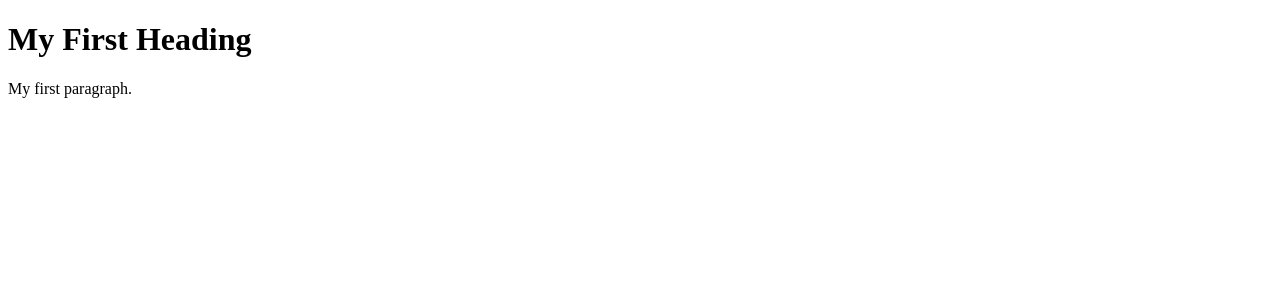
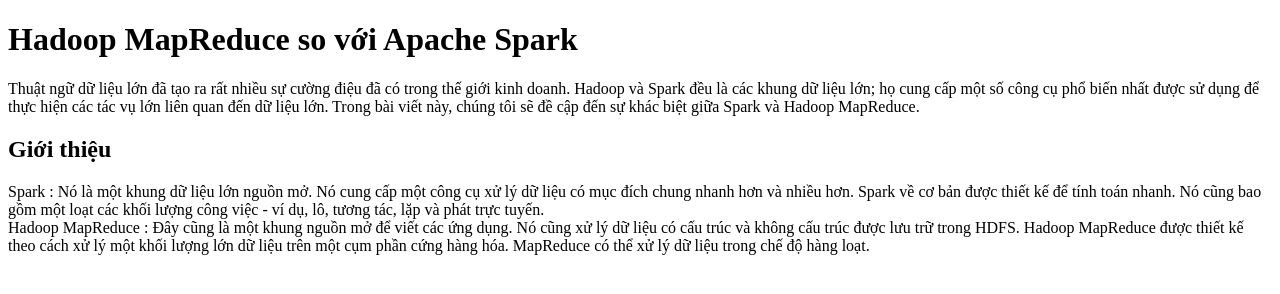
Before and after one commit to ngdangkhoa1911/BigData, a plain HTML site: page index.html in a window 1280 px wide. Drawn offline with Linux system fonts and the light colour scheme.

Commit message:
Update index.html

```diff
--- a/index.html
+++ b/index.html
@@ -1,12 +1,14 @@
 <!DOCTYPE html>
 <html>
-<head>
-<title>Page Title</title>
-</head>
-<body>
+  <head>
+    <title>Spark & Mapreduce</title>
+  </head>
+  <body>
 
-<h1>My First Heading</h1>
-<p>My first paragraph.</p>
-
-</body>
+      <h1> Hadoop MapReduce so với Apache Spark </h1>
+      <p>Thuật ngữ dữ liệu lớn đã tạo ra rất nhiều sự cường điệu đã có trong thế giới kinh doanh. Hadoop và Spark đều là các khung dữ liệu lớn; họ cung cấp một số công cụ phổ biến nhất được sử dụng để thực hiện các tác vụ lớn liên quan đến dữ liệu lớn. Trong bài viết này, chúng tôi sẽ đề cập đến sự  khác biệt giữa Spark và Hadoop MapReduce. </p>
+      <h2>Giới thiệu</h2>
+      <p>Spark : Nó là một khung dữ liệu lớn nguồn mở. Nó cung cấp một công cụ xử lý dữ liệu có mục đích chung nhanh hơn và nhiều hơn. Spark về cơ bản được thiết kế để tính toán nhanh. Nó cũng bao gồm một loạt các khối lượng công việc - ví dụ, lô, tương tác, lặp và phát trực tuyến.</br>
+        Hadoop MapReduce :  Đây cũng là một khung nguồn mở để viết các ứng dụng. Nó cũng xử lý dữ liệu có cấu trúc và không cấu trúc được lưu trữ trong HDFS. Hadoop MapReduce được thiết kế theo cách xử lý một khối lượng lớn dữ liệu trên một cụm phần cứng hàng hóa. MapReduce có thể xử lý dữ liệu trong chế độ hàng loạt.</p>
+  </body>
 </html>
```
